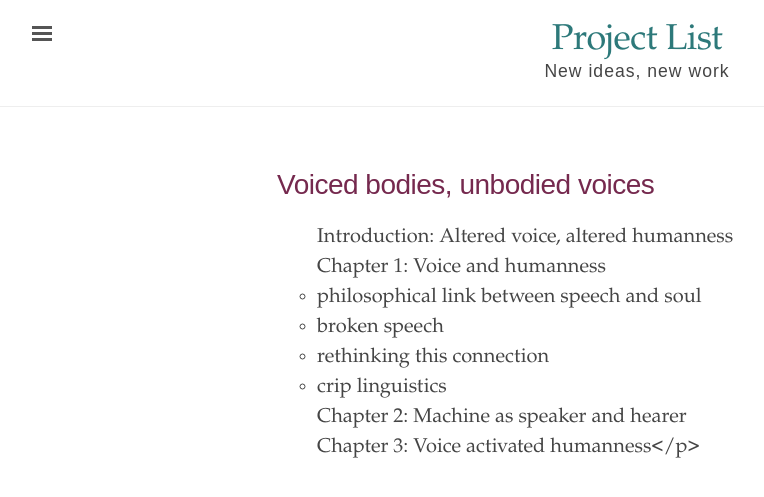
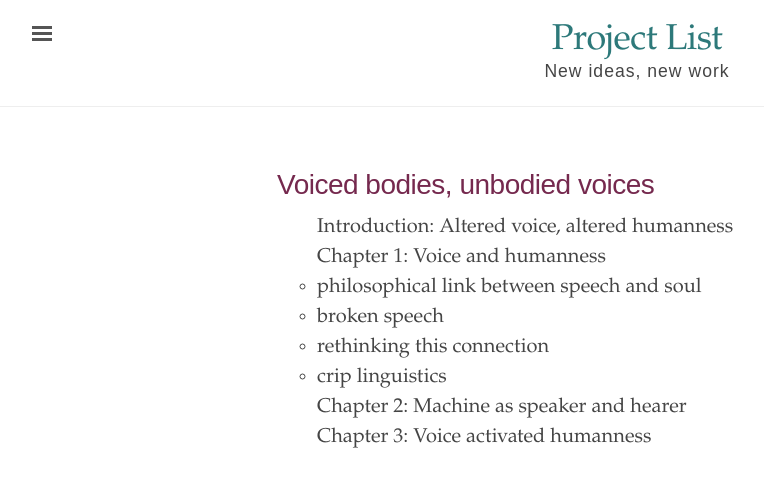
Before and after one commit to ylimem/ed, a Jekyll site: the page built from _texts/voicedbodies.md, in a window 1280 px wide. Shown: the top 497 px of the page, without its empty margins (3-767 px from the left). Built offline with Jekyll 4.4.1, drawn with Linux system fonts in a browser that asks for light colours.

```diff
--- a/_texts/voicedbodies.md
+++ b/_texts/voicedbodies.md
@@ -4,7 +4,7 @@ title: "Voiced bodies, unbodied voices"
 author: Emily McGinn
 source: notes
 ---
-<p><ul>Introduction: Altered voice, altered humanness
+<ul>Introduction: Altered voice, altered humanness
 <br>
 Chapter 1: Voice and humanness
 <li>philosophical link between speech and soul</li>
@@ -13,4 +13,4 @@ Chapter 1: Voice and humanness
 <li>crip linguistics</li>
 Chapter 2: Machine as speaker and hearer
   <br>
-Chapter 3: Voice activated humanness</p>
+Chapter 3: Voice activated humanness
```
